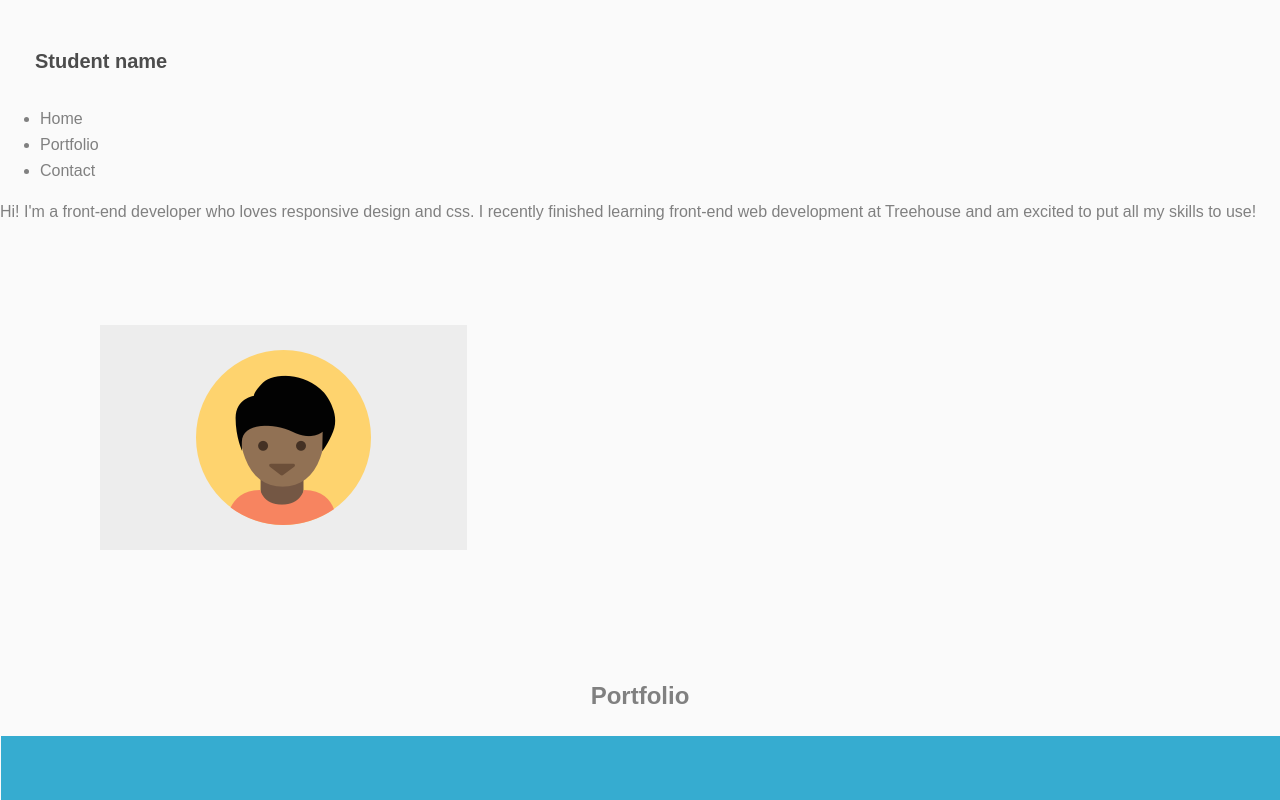
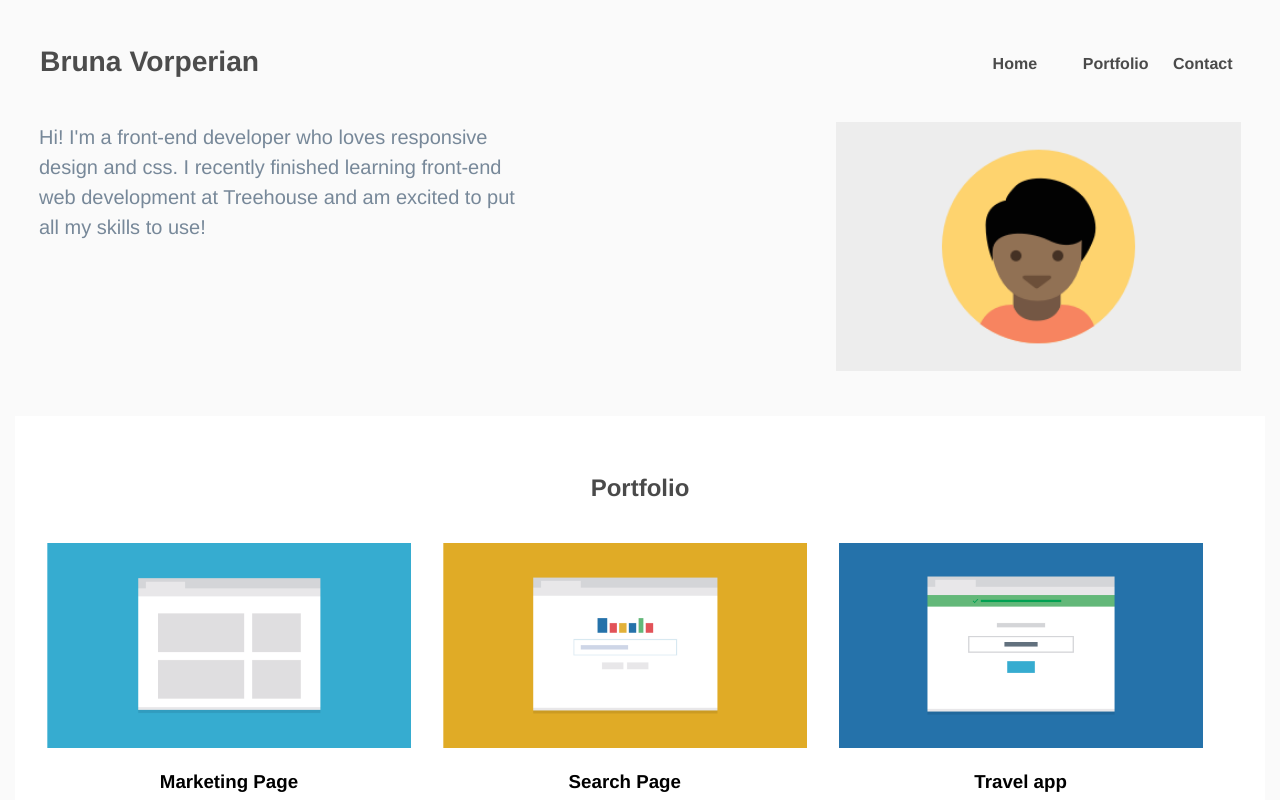
Before and after one commit to BrunaBV/Techdegree-project-4, a plain HTML site: page index.html in a window 1280 px wide. Shown: the top 800 px of the page. Drawn offline with Linux system fonts and the light colour scheme.

Commit message:
finally figured it out
took me for ever!!!

```diff
--- a/css/styles.css
+++ b/css/styles.css
@@ -2,55 +2,280 @@
 
 * {
     box-sizing: border-box;
-    color: Grey;
 }
 
 body {
-    font-family: 'Varela Round', sans-serif;
-    line-height: 1.6;
-    background-color: rgb(250, 250, 250);
+    font-family: 'Poppins', 'Helvetica', sans-serif;
+    background-color: #fafafa;
+    text-align: center;
 }
 
 p {
-	font-size: .95em;
-	margin-bottom: 1.8em;
+    width: 90%;
+    font-size: .95em;
+    margin: auto;
+    font-size: 20px;
+    color: #000;
+    margin-bottom: 2em;
 }
 
 a {
     text-decoration: none;
+    color: #4a4a4a;
+}
+
+ul li{
+    list-style-type: none;
+    background-color: white;
+    display: block;
+    padding: 10px 15px;
+    font-weight: 900;
+    font-size: medium;
+    margin: 5px 10px;
 }
 
 img {
     max-width: 100%;
 }
 
+h2 {
+    padding: .5em;
+}
+
+
 /* Base Layout Styles */
 
-.name {
+#name {
     color: #4c4c4c;
-    font-size: 1.25em;
-    margin-top: 45px;
-    margin-left: 35px;
+    font-size: 1.765em;
+    margin-top: 25px;
+    margin-bottom: 25px;
 }
 
 .main-nav {
-    margin-top: 0;
+    padding-left: 0px;
+    padding-bottom: 0px;
+    padding-top: 0px;
+    margin-bottom: 0px;
+    margin-top: 0px;
 }
 
-.profile-pic {
-    margin: 100px;
+#portfolio {
+    color: #4a4a4a;
+    margin: 30px;
 }
 
-.portfolio {
-    text-align: center
+#description {
+    line-height: 1.5em;
+    color: lightslategray;
+    text-align: center;
+    font-weight: 100;
+    }
+
+.profile-image {
+    display: block;
+    margin: auto;
+    width: 75%;
+    padding-bottom: 15px;
 }
 
+.container {
+    padding: 1em;
+    background-color: white;
+
+ }
+
+.banner {
+     padding-right: 1em;
+     padding-left: 1em;
+     padding-bottom: 50px;
+     padding: 30px 0 0 0;
+ }
+
+a:hover {
+    color: lightgray;
+}
+
+.ft-nav {
+    display: none;
+}
+
+#footer-name {
+    position: absolute;
+    height: 20px;
+    padding: 10px;
+    font-weight: 800;
+    margin-top: 0px;
+    margin-bottom: 0px;
+}
+
+#backtop {
+    width: 120px;
+    height: 40px;
+    float: right;
+    padding: 10px;
+}
+
+.bottom-banner {
+    margin-top: 40px;
+    margin-bottom: 50px;
+}
 
 /* Media Query */
-@media (min-width: 769px) {
-    .main-nav ul,
-    .nav {
-    display: inline-block;
+
+@media (min-width: 768px) {
+
+    ul li{
+        width: 20%;
+        display: inline-block;
+        background-color: transparent;
+    }
+
+    .profile-image {
+        width: 50%;
+        float: right;
+        padding-left: 1em;
+    }
+
+    #description {
+        width: 50%;
+        text-align: left;
+        margin: 0;
+        float: left;
+    }
+
+    .col {
+        width: 50%;
+        float: left;
+        padding-left: 1em;
+        padding-right: 1em;
+    }
+
+    .banner {
+        padding-right: 1.5em;
+        padding-left: 1.5em;
+        padding-bottom: 0;
+        margin-bottom: 30px;
+
+    }
+
+    .bottom-banner {
+        margin-top: 40px;
+        margin-bottom: 40px;
+    }
+
+    #footer-name {
+        position: absolute;
+        padding: 0;
+        margin-top: 30px;
+        margin-left: 20px;
+    }
+
+    .ft-nav {
+        display: inline;
+        float: right;
+        padding-top: 0px;
+        padding-bottom: 0px;
+        margin-top: 10px;
+        padding-left: 0px;
+        margin-bottom: 0px;
+     }
+
+    #backtop {
+        display: none;
+    }
+
+    .clearfix::after {
+        content: "";
+        display: table;
+        clear: both;
     }
 
 }
+
+@media (min-width: 1024px) {
+
+
+    .wrap {
+        max-width: 1250px;
+        margin: auto;
+    }
+
+    #name {
+        float: left;
+        margin-top: 45px;
+        margin-bottom: 45px;
+        margin-left: 25px;
+    }
+
+    .main-nav {
+        display: inline;
+        float: right;
+        padding-top: 0px;
+        padding-bottom: 0px;
+        margin-top: 40px;
+        padding-left: 0px;
+        margin-bottom: 0px;
+    }
+
+    .banner {
+        padding-top: 45px;
+    }
+
+    .profile-image {
+        width: 35%;
+        float: right;
+        padding-left: 1em;
+    }
+
+    #description {
+        width: 40%;
+        text-align: left;
+        margin: 0;
+        float: left;
+        max-width: 1160px;
+    }
+
+
+    .col {
+        width: 32.5%;
+        float: left;
+        padding-left: 1em;
+        padding-right: 1em;
+    }
+
+
+    .bottom-banner {
+        margin-top: 40px;
+        margin-bottom: 40px;
+    }
+
+    #footer-name {
+        position: absolute;
+        padding: 0;
+        margin-top: 30px;
+        margin-left: 20px;
+    }
+
+    .ft-nav {
+        display: inline;
+        float: right;
+        padding-top: 0px;
+        padding-bottom: 0px;
+        margin-top: 10px;
+        padding-left: 0px;
+        margin-bottom: 0px;
+     }
+
+    #backtop {
+        display: none;
+    }
+
+    .clearfix::before {
+        content: "";
+        display: table;
+        clear: both;
+    }
+
+
+}
--- a/index.html
+++ b/index.html
@@ -4,87 +4,92 @@
 <head>
     <meta charset="UTF-8">
     <meta name="viewport" content="width=device-width, initial-scale=1.0">
-    <title>Responsive Layout</title>
+    <title>Responsive Layout - BV </title>
     <link rel="stylesheet" href="css/normalize.css">
     <link rel="stylesheet" href="css/styles.css">
 </head>
 
-<body>
+<body class="wrap">
 
-        <header class="main-header">
-            <div class="container clearfix">
-                <h1 class="name">Student name</h1>
-                <ul class="nav">
-                    <li><a href="#">Home</a></li>
-                    <li><a href="#">Portfolio</a></li>
-                    <li><a href="#">Contact</a></li>
+    <header>
+        <h1 id="name">Bruna Vorperian</h1>
+        <nav>
+            <ul class="main-nav">
+                <li><a href="#name">Home</a></li>
+                <li><a href="#portfolio">Portfolio</a></li>
+                <li><a href="#contact">Contact</a></li>
             </ul>
-            </div>
+        </nav>
     </header>
 
-        <div class="banner">
-            <span class="description"> Hi! I'm a front-end developer who loves responsive design and css. I recently finished learning front-end web development at Treehouse and am excited to put all my skills to use!</span>
-            <img class="profile-pic" src="images/responsive-layout-profile.png" alt="responsive portfolio pic">
+    <div class="banner clearfix">
+        <img class="profile-image"  src="images/responsive-layout-profile.png" alt="responsive portfolio pic">
+        <p id="description"> Hi! I'm a front-end developer who loves responsive design and css. I recently finished learning front-end web development at Treehouse and am excited to put all my skills to use!</p>
     </div>
 
+    <main>
+        <div class="container clearfix">
+            <h2 id="portfolio">Portfolio</h2>
 
-
-        <section>
-            <h2 class="portfolio">Portfolio</h2>
-
-            <div class="container clearfix">
-                <div class="first column">
+            <article class="first col">
                 <img src="images/portfolio-1.png" alt="picture for the marketing place">
                 <h3>Marketing Page</h3>
                 <p> This project shows the front page of a marketing website meant for a specific business I'm interested in.</p>
-                </div>
+            </article>
 
-                <div class="second container">
+            <article class="second col">
                 <img src="images/portfolio-2.png" alt="picture of a search engine page">
                 <h3>Search Page</h3>
                 <p>This project searches thrpugh a specific database to find information that the user is trying to look up.</p>
-                </div>
+            </article>
 
-                <div class=" third container">
+            <article class=" third col">
                 <img src="images/portfolio-3.png" alt="pic of the traveling app">
                 <h3> Travel app</h3>
                 <p>This project compares travel times based on different transportation methods and tells you the best one.</p>
-                </div>
+            </article>
 
-                <div class="fourth container">
+            <article class="fourth col">
                 <img src="images/portfolio-4.png" alt="pic of a map">
                 <h3>Maps of Favorite Spots</h3>
                 <p>This project uses mapping apis to plot points for my favorites sports in the city for a do-it-yourself walking tour.</p>
-                </div>
+            </article>
 
-                <div class=" fifth container">
+            <article class=" fifth col">
                 <img src="images/portfolio-5.png" alt="pic of photo gallery">
                 <h3>Photo Gallery </h3>
                 <p>This project shows pictures from a recent trip to viewer and allows them to easily navigate through photos.</p>
-                </div>
+            </article>
 
-                <div class="sixth container">
+            <article class="sixth col">
                 <img src="images/portfolio-6.png" alt="pic of a Calculator">
                 <h3>Calculator</h3>
                 <p>Someone can enter in the numbers they want, and press the big blue button and get the results.</p>
+            </article>
+        </div>
+    </main>
+
+    <footer>
+        <div class="main-footer">
+            <h2 id="contact">Contact</h2>
+            <p>If you're interested in chatting or want more information about what I've been working on, I'd love to hear from you!</p>
+            <address>
+                Phone: <strong>+1 (111) 555-1234</strong><br>
+                <br>
+                Email: <a href="emailto:email@yoursite.com"><strong>email@yoursite.com</strong></a><br>
+            </address>
+
+            <div class="bottom-banner clearfix">
+                <hr>
+                <h5 id="footer-name"> Bruna Vorperian</h5>
+                <a href="#top" id="backtop">Back to top</a>
+                <ul class="ft-nav">
+                    <li><a href="#name">Home</a></li>
+                    <li><a href="#portfolio">Portfolio</a></li>
+                    <li><a href="#contact">Contact</a></li>
+                </ul>
             </div>
         </div>
-        </section>
-
-        <footer>
-            <h2>Contact</h2>
-            <p>If you're interested in chatting or want more information about what I've been working on, I'd love to hear from you!</p>
-            <label for="phone"> +1 (111) 555-1234</label> <br>
-            <label for="email">email@yoursite.com</label> <br>
-
-            <nav class="footer-nav">
-                <h5 class="name"> Student Name</h5>
-                <ul class="ft-nav">
-                    <li><a href="#">Home</a></li>
-                    <li><a href="#">Portfolio</a></li>
-                    <li><a href="#">Contact</a></li>
-                </ul>
     </footer>
-
 </body>
 </html>
```
Lines whose indentation alone changed are shown as unchanged.
